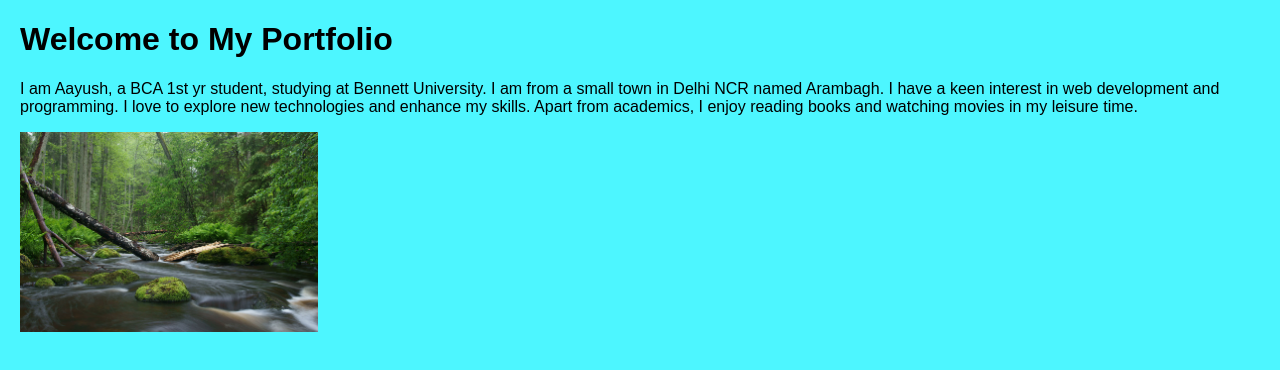
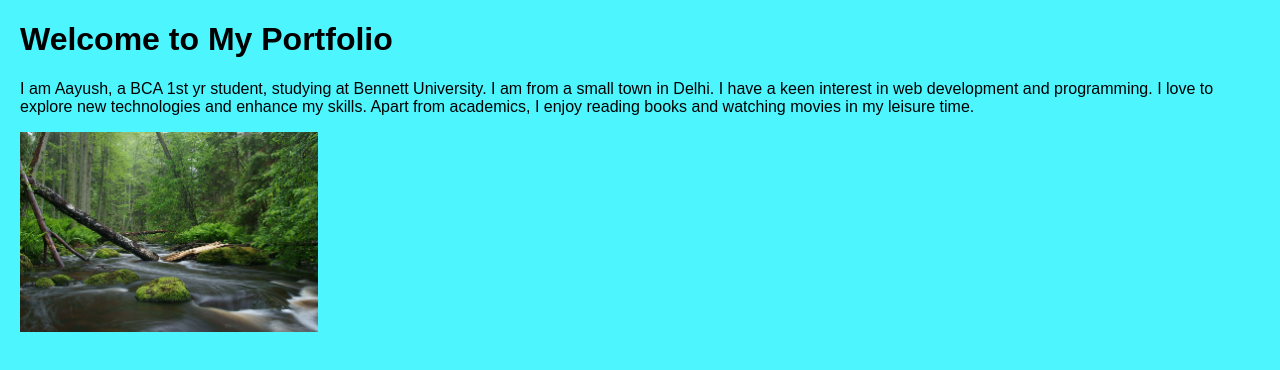
Before and after one commit to ShriAayush/Student-Portfolio-2, a plain HTML site: page index.html in a window 1280 px wide. Drawn offline with Linux system fonts and the light colour scheme.

Commit message:
Update index.html

```diff
--- a/index.html
+++ b/index.html
@@ -20,8 +20,7 @@
     <h1>Welcome to My Portfolio</h1>
     <div class="stu">
         <p>
-            I am Aayush, a BCA 1st yr student, studying at Bennett University. I am from a small town in Delhi NCR
-            named Arambagh. I have a keen interest in web development and programming. I love to explore new technologies and
+            I am Aayush, a BCA 1st yr student, studying at Bennett University. I am from a small town in Delhi. I have a keen interest in web development and programming. I love to explore new technologies and
             enhance my skills. Apart from academics, I enjoy reading books and watching movies in my leisure
             time.
         </p>
```
